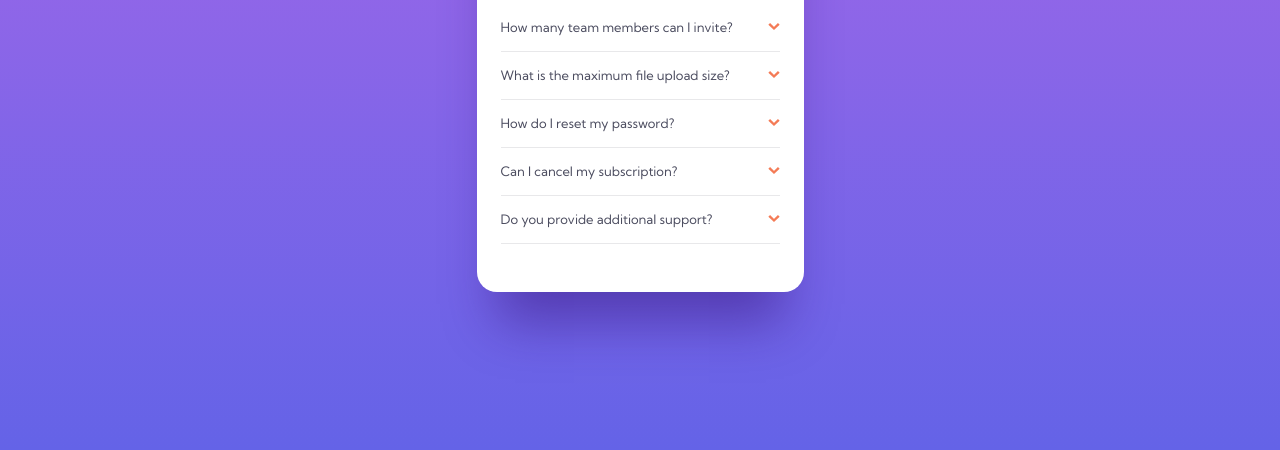
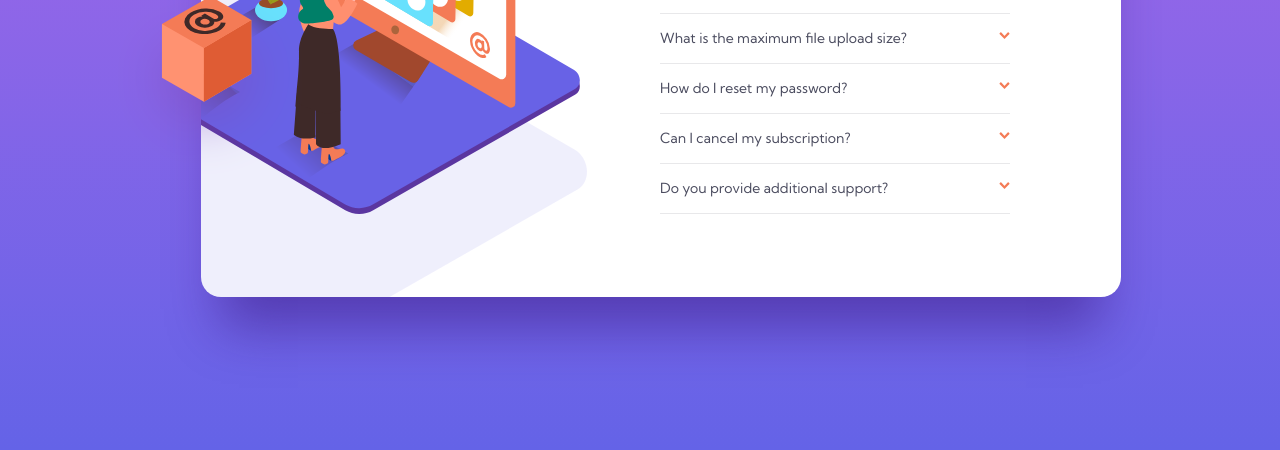
Before and after one commit to Mariam-Mantidze/Faq-accordion-card, a plain HTML site: page index.html in a window 1280 px wide. Shown: the part 350-800 px from the top of the page. Drawn offline with Linux system fonts and the light colour scheme.

Commit message:
style desktop

```diff
--- a/index.html
+++ b/index.html
@@ -27,14 +27,21 @@
       </div>
 
       <div class="photo-container-desktop">
-        <img src="./images/illustration-woman-online-desktop.svg" alt="" />
-        <img src="./images/bg-pattern-desktop.svg" alt="" />
+        <!-- <img
+          id="desktop"
+          src="./images/illustration-woman-online-desktop.svg"
+          alt="illustration of woman standing and working near screen" /> -->
+        <img
+          id="box"
+          src="./images/illustration-box-desktop.svg"
+          alt="illustration of box" />
+        <!-- <img id="desktop-shadow" src="./images/bg-pattern-desktop.svg" alt="" /> -->
       </div>
 
-      <h1>FAQ</h1>
+      <div class="question-section">
+        <h1>FAQ</h1>
 
-      <div class="question-section">
-        <div class="faq-item">
+        <div class="faq-item first-item">
           <div class="question-box">
             <p class="faq-question">How many team members can I invite?</p>
             <p class="faq-answer">
--- /dev/null
+++ b/script.js
@@ -0,0 +1,3 @@
+/* .arrow:hover {
+  transform: rotate(180deg);
+} */
--- a/styles.css
+++ b/styles.css
@@ -45,7 +45,7 @@ body {
   display: flex;
   flex-direction: column;
   gap: 17px;
-  margin-top: 38px;
+  margin-top: 28px;
 }
 
 .line {
@@ -60,7 +60,10 @@ h1 {
   font-weight: 700;
   line-height: 40px;
   letter-spacing: 0px;
-  margin-top: 28px;
+}
+
+.first-item {
+  margin-top: 21px;
 }
 
 .arrow {
@@ -94,3 +97,66 @@ h1 {
   text-align: left;
   color: #4b4c5f;
 }
+.faq-question:hover {
+  color: #f47b56;
+}
+
+@media (min-width: 1040px) {
+  .photo-container-mobile {
+    display: none;
+  }
+
+  .photo-container-desktop {
+    display: block;
+    width: 964px;
+    background-image: url(./images/illustration-woman-online-desktop.svg);
+    background-size: contain;
+    background-repeat: no-repeat;
+    background-position: -77px 0px;
+  }
+
+  #box {
+    position: absolute;
+    top: 192.13px;
+    left: -90.07px;
+  }
+
+  .card {
+    background-image: url(./images/bg-pattern-desktop.svg);
+    background-repeat: no-repeat;
+    background-position: -579px -305px;
+    flex-direction: row;
+    width: 920px;
+    padding: 65px 111px 83px 0;
+    justify-content: flex-end;
+    margin: 129px 239px 130px 281px;
+  }
+
+  h1 {
+    align-self: flex-start;
+  }
+
+  .faq-item {
+    width: 350px;
+  }
+
+  .question-section {
+    gap: 16px;
+  }
+
+  .first-item {
+    margin-top: 29px;
+  }
+
+  .faq-question {
+    font-size: 14px;
+    font-weight: 400;
+    line-height: 17px;
+    letter-spacing: 0px;
+    text-align: left;
+  }
+
+  .faq-answer {
+    margin-top: 11px;
+  }
+}
```
